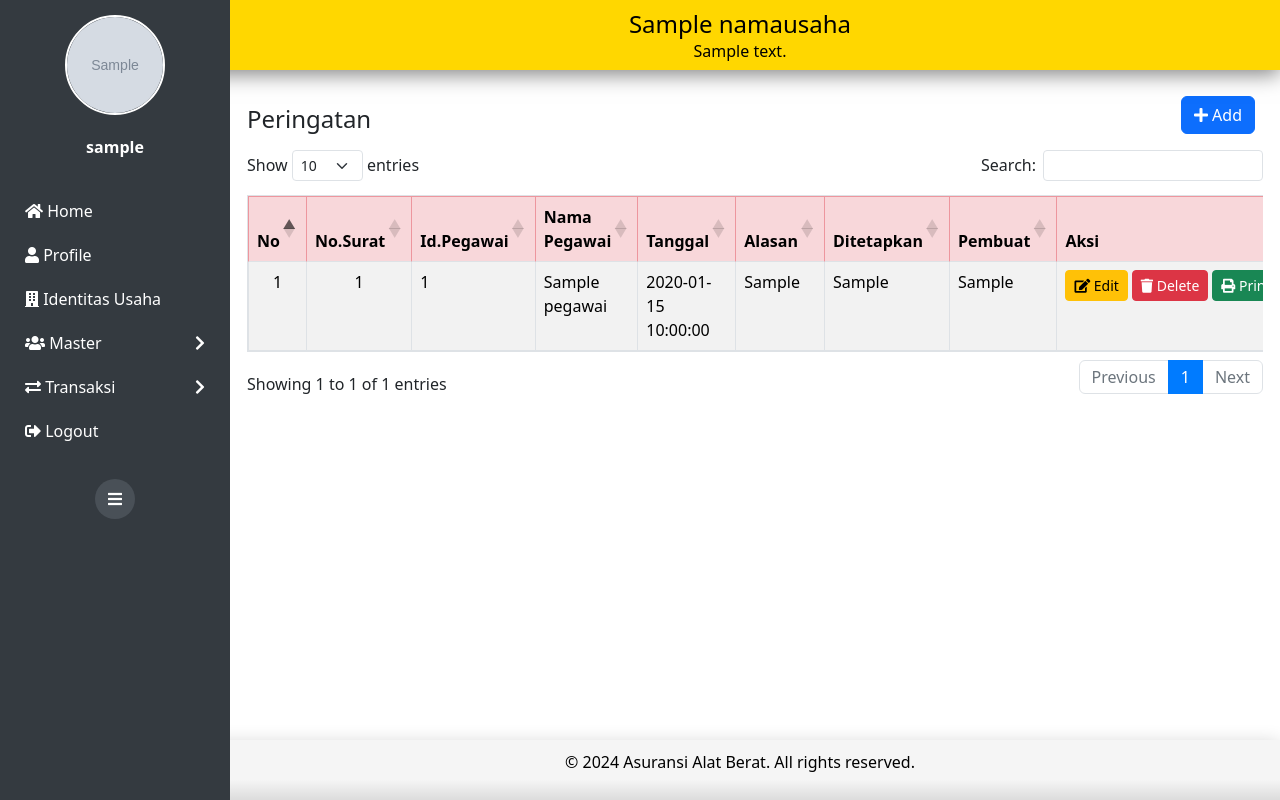
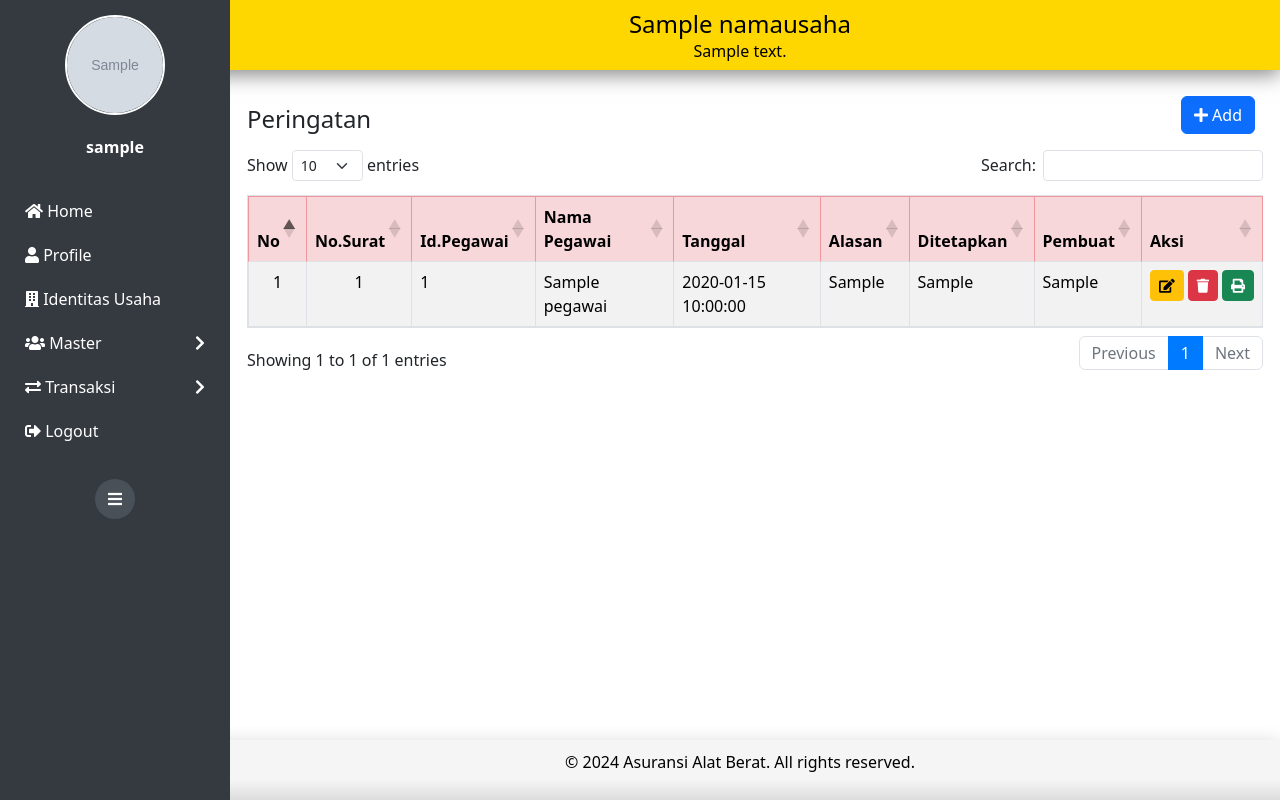
Before and after one commit to chrisnaocta/Semester-3-Web-HRD, a PHP site: page /peringatan.php in a window 1280 px wide. Run offline with PHP 8.4, Linux system fonts and the light colour scheme; the visitor is signed in with stand-in values (Sample User, id 1); tables that the repository leaves empty or names only in its code hold one stand-in row (values such as "Sample post"); grey boxes marked "Sample" are stand-in pictures; some libraries are stand-ins or nearby versions.

Commit message:
logo edit, delete, print tanpa tulisan

```diff
--- a/departemen.php
+++ b/departemen.php
@@ -91,11 +91,11 @@ if (isset($_SESSION['message'])) {
                                                             data-bs-target="#editdepartemenModal"
                                                             data-id="<?php echo htmlspecialchars($row['iddep']); ?>"
                                                             data-name="<?php echo htmlspecialchars($row['departemen']); ?>">
-                                                        <i class="fas fa-edit"></i> Edit
+                                                        <i class="fas fa-edit"></i>
                                                     </button>
                                                     <button class="btn btn-danger btn-sm delete-btn"
                                                             data-id="<?php echo htmlspecialchars($row['iddep']); ?>">
-                                                        <i class="fas fa-trash"></i> Delete
+                                                        <i class="fas fa-trash"></i>
                                                     </button>
                                                 </div>
                                             </td>
--- a/izin.php
+++ b/izin.php
@@ -95,9 +95,9 @@ if (isset($_SESSION['message'])) {
                                         echo "<td>" . htmlspecialchars($izin['pembuat_surat']) . "</td>";
                                         echo "<td class='text-center'>";
                                         echo "<div class='d-flex justify-content-center'>";
-                                        echo "<button class='btn btn-warning btn-sm edit-btn mr-1' data-bs-toggle='modal' data-bs-target='#editIzinModal' data-id='" . htmlspecialchars($izin['id_izin']) . "' data-tanggal='" . htmlspecialchars($izin['tanggal']) . "' data-jam='" . htmlspecialchars($izin['jam']) . "' data-alasan='" . htmlspecialchars($izin['alasan']) . "' data-ditetapkan='" . htmlspecialchars($izin['ditetapkan']) . "' data-pembuat_surat='" . htmlspecialchars($izin['pembuat_surat']) ."'><i class='fas fa-edit'></i> Edit</button>";
-                                        echo "<button class='btn btn-danger btn-sm delete-btn mr-1' data-id='" . htmlspecialchars($izin['id_izin']) . "'><i class='fas fa-trash'></i> Delete</button>";
-                                        echo "<button class='btn btn-success btn-sm print-btn' data-id='" . htmlspecialchars($izin['id_izin']) . "'><i class='fas fa-print'></i> Print</button>";
+                                        echo "<button class='btn btn-warning btn-sm edit-btn mr-1' data-bs-toggle='modal' data-bs-target='#editIzinModal' data-id='" . htmlspecialchars($izin['id_izin']) . "' data-tanggal='" . htmlspecialchars($izin['tanggal']) . "' data-jam='" . htmlspecialchars($izin['jam']) . "' data-alasan='" . htmlspecialchars($izin['alasan']) . "' data-ditetapkan='" . htmlspecialchars($izin['ditetapkan']) . "' data-pembuat_surat='" . htmlspecialchars($izin['pembuat_surat']) ."'><i class='fas fa-edit'></i> </button>";
+                                        echo "<button class='btn btn-danger btn-sm delete-btn mr-1' data-id='" . htmlspecialchars($izin['id_izin']) . "'><i class='fas fa-trash'></i> </button>";
+                                        echo "<button class='btn btn-success btn-sm print-btn' data-id='" . htmlspecialchars($izin['id_izin']) . "'><i class='fas fa-print'></i> </button>";
                                         echo "</div>";
                                         echo "</td>";
                                         echo "</tr>";
--- a/jabatan.php
+++ b/jabatan.php
@@ -97,9 +97,9 @@ if (isset($_SESSION['message'])) {
                                         data-jabatan='" . htmlspecialchars($jabatan['jabatan']) .  "'
                                         data-departemen='" . htmlspecialchars($jabatan['departemen']) .  "'
                                         data-iddep='" . htmlspecialchars($jabatan['iddep']) . "'>
-                                        <i class='fas fa-edit'></i> Edit
+                                        <i class='fas fa-edit'></i>
                                         </button>";
-                                        echo "<button class='btn btn-danger btn-sm delete-btn' data-id='" . htmlspecialchars($jabatan['idjab']) . "'><i class='fas fa-trash'></i> Delete</button>";
+                                        echo "<button class='btn btn-danger btn-sm delete-btn' data-id='" . htmlspecialchars($jabatan['idjab']) . "'><i class='fas fa-trash'></i> </button>";
                                         echo "</div>";
                                         echo "</td>";
                                         echo "</tr>";
--- a/pegawai.php
+++ b/pegawai.php
@@ -136,11 +136,11 @@ if (isset($_SESSION['message'])) {
                                                         data-jenjangpendidikan='<?php echo htmlspecialchars($row['jenjangpendidikan']); ?>'
                                                         data-tglkerja='<?php echo htmlspecialchars($row['tglkerja']); ?>'
                                                         data-profile='<?php echo htmlspecialchars($row['foto']); ?>'>
-                                                        <i class='fas fa-edit'></i> Edit
+                                                        <i class='fas fa-edit'></i>
                                                     </button>
                                                     <button class="btn btn-danger btn-sm delete-btn"
                                                                     data-id="<?php echo htmlspecialchars($row['idpeg']); ?>">
-                                                                <i class="fas fa-trash"></i> Delete
+                                                                <i class="fas fa-trash"></i>
                                                     </button>
                                                 </div>
                                             </td>
--- a/penghargaan.php
+++ b/penghargaan.php
@@ -93,9 +93,9 @@ if (isset($_SESSION['message'])) {
                                         echo "<td>" . htmlspecialchars($penghargaan['pembuat_surat']) . "</td>";
                                         echo "<td class='text-center'>";
                                         echo "<div class='d-flex justify-content-center'>";
-                                        echo "<button class='btn btn-warning btn-sm edit-btn mr-1' data-bs-toggle='modal' data-bs-target='#editPenghargaanModal' data-id='" . htmlspecialchars($penghargaan['id_penghargaan']) . "' data-tanggal='" . htmlspecialchars($penghargaan['tanggal']) . "' data-alasan='" . htmlspecialchars($penghargaan['alasan']) . "' data-ditetapkan='" . htmlspecialchars($penghargaan['ditetapkan']) . "' data-pembuat_surat='" . htmlspecialchars($penghargaan['pembuat_surat']) ."'><i class='fas fa-edit'></i> Edit</button>";
-                                        echo "<button class='btn btn-danger btn-sm delete-btn mr-1' data-id='" . htmlspecialchars($penghargaan['id_penghargaan']) . "'><i class='fas fa-trash'></i> Delete</button>";
-                                        echo "<button class='btn btn-success btn-sm print-btn' data-id='" . htmlspecialchars($penghargaan['id_penghargaan']) . "'><i class='fas fa-print'></i> Print</button>";
+                                        echo "<button class='btn btn-warning btn-sm edit-btn mr-1' data-bs-toggle='modal' data-bs-target='#editPenghargaanModal' data-id='" . htmlspecialchars($penghargaan['id_penghargaan']) . "' data-tanggal='" . htmlspecialchars($penghargaan['tanggal']) . "' data-alasan='" . htmlspecialchars($penghargaan['alasan']) . "' data-ditetapkan='" . htmlspecialchars($penghargaan['ditetapkan']) . "' data-pembuat_surat='" . htmlspecialchars($penghargaan['pembuat_surat']) ."'><i class='fas fa-edit'></i> </button>";
+                                        echo "<button class='btn btn-danger btn-sm delete-btn mr-1' data-id='" . htmlspecialchars($penghargaan['id_penghargaan']) . "'><i class='fas fa-trash'></i> </button>";
+                                        echo "<button class='btn btn-success btn-sm print-btn' data-id='" . htmlspecialchars($penghargaan['id_penghargaan']) . "'><i class='fas fa-print'></i> </button>";
                                         echo "</div>";
                                         echo "</td>";
                                         echo "</tr>";
--- a/peringatan.php
+++ b/peringatan.php
@@ -93,9 +93,9 @@ if (isset($_SESSION['message'])) {
                                         echo "<td>" . htmlspecialchars($peringatan['pembuat_surat']) . "</td>";
                                         echo "<td class='text-center'>";
                                         echo "<div class='d-flex justify-content-center'>";
-                                        echo "<button class='btn btn-warning btn-sm edit-btn mr-1' data-bs-toggle='modal' data-bs-target='#editPeringatanModal' data-id='" . htmlspecialchars($peringatan['id_peringatan']) . "' data-tanggal='" . htmlspecialchars($peringatan['tanggal']) . "' data-alasan='" . htmlspecialchars($peringatan['alasan']) . "' data-ditetapkan='" . htmlspecialchars($peringatan['ditetapkan']) . "' data-pembuat_surat='" . htmlspecialchars($peringatan['pembuat_surat']) ."'><i class='fas fa-edit'></i> Edit</button>";
-                                        echo "<button class='btn btn-danger btn-sm delete-btn mr-1' data-id='" . htmlspecialchars($peringatan['id_peringatan']) . "'><i class='fas fa-trash'></i> Delete</button>";
-                                        echo "<button class='btn btn-success btn-sm print-btn' data-id='" . htmlspecialchars($peringatan['id_peringatan']) . "'><i class='fas fa-print'></i> Print</button>";
+                                        echo "<button class='btn btn-warning btn-sm edit-btn mr-1' data-bs-toggle='modal' data-bs-target='#editPeringatanModal' data-id='" . htmlspecialchars($peringatan['id_peringatan']) . "' data-tanggal='" . htmlspecialchars($peringatan['tanggal']) . "' data-alasan='" . htmlspecialchars($peringatan['alasan']) . "' data-ditetapkan='" . htmlspecialchars($peringatan['ditetapkan']) . "' data-pembuat_surat='" . htmlspecialchars($peringatan['pembuat_surat']) ."'><i class='fas fa-edit'></i> </button>";
+                                        echo "<button class='btn btn-danger btn-sm delete-btn mr-1' data-id='" . htmlspecialchars($peringatan['id_peringatan']) . "'><i class='fas fa-trash'></i> </button>";
+                                        echo "<button class='btn btn-success btn-sm print-btn' data-id='" . htmlspecialchars($peringatan['id_peringatan']) . "'><i class='fas fa-print'></i> </button>";
                                         echo "</div>";
                                         echo "</td>";
                                         echo "</tr>";
```
